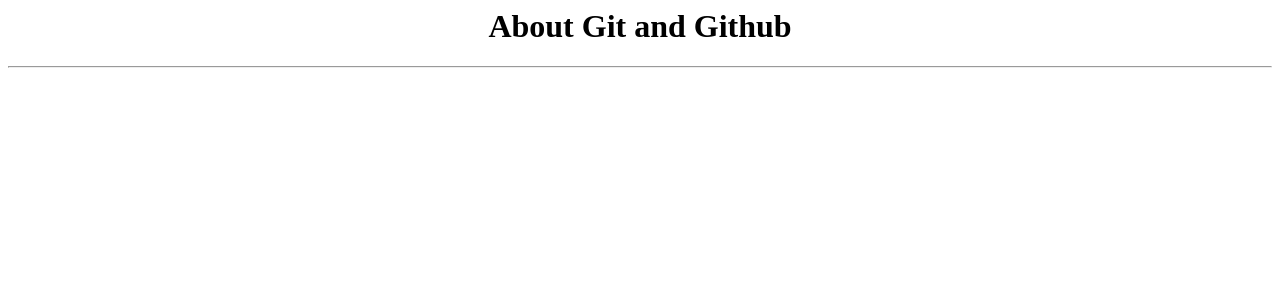
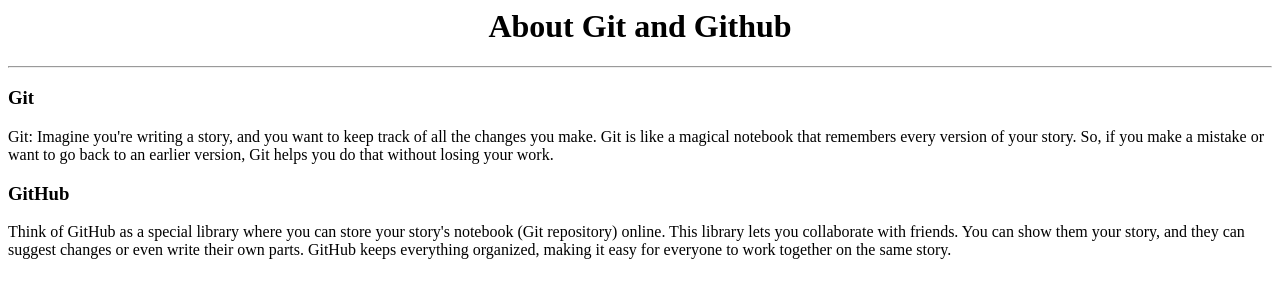
Before and after one commit to RamyaShrawan/FirstProject, a plain HTML site: page index.html in a window 1280 px wide. Drawn offline with Linux system fonts and the light colour scheme.

Commit message:
intro added

```diff
--- a/index.html
+++ b/index.html
@@ -2,3 +2,11 @@
   <h1>About Git and Github</h1>
 </center>
 <hr>
+<h3>Git</h3>
+<p>Git:
+Imagine you're writing a story, and you want to keep track of all the changes you make. Git is like a magical notebook that remembers every version of your story. So, if you make a mistake or want to go back to an earlier version, Git helps you do that without losing your work.
+</p>
+<h3>GitHub</h3>
+<p>
+Think of GitHub as a special library where you can store your story's notebook (Git repository) online. This library lets you collaborate with friends. You can show them your story, and they can suggest changes or even write their own parts. GitHub keeps everything organized, making it easy for everyone to work together on the same story.</p>
+</p?
```
